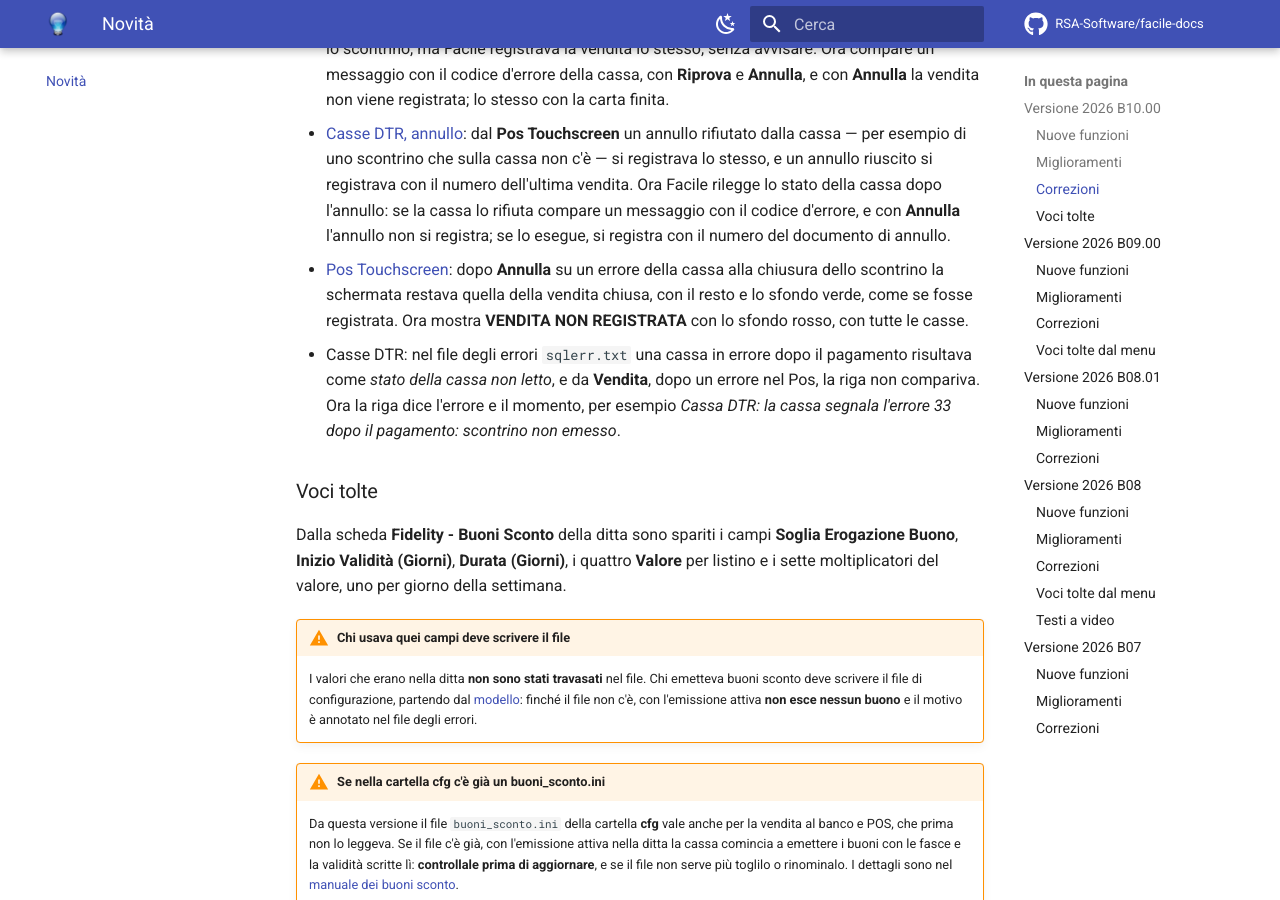
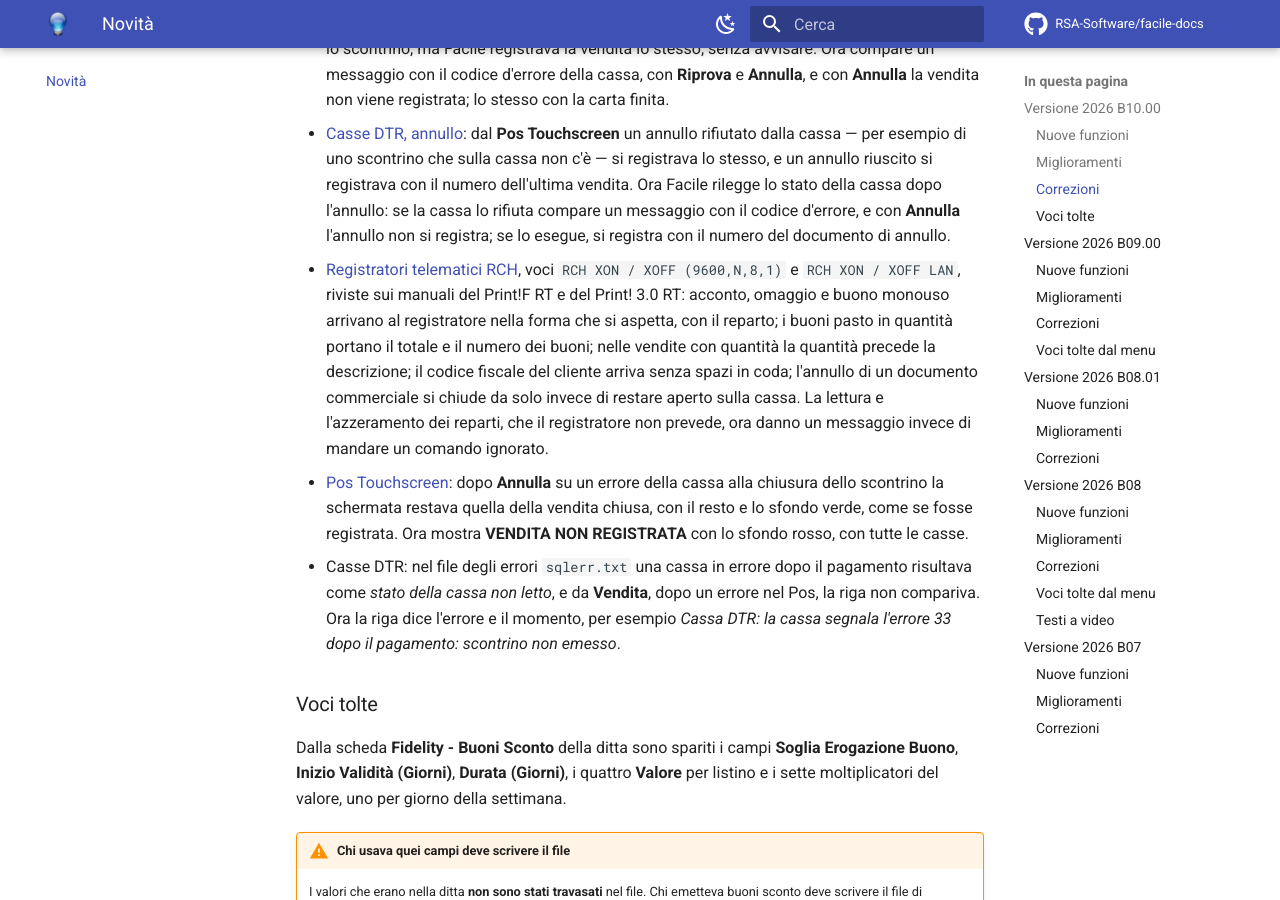
Before and after one commit to RSA-Software/facile-docs, an MkDocs documentation site: the page built from docs/novita/index.md, in a window 1280 px wide and 900 px high, scrolled down 3792 px. Built offline with MkDocs 1.6.1 and Material for MkDocs 9.7.7, drawn with Linux system fonts in a browser that asks for light colours; comment, search, counter and statistics services are not loaded.

Commit message:
Registratori RCH XON/XOFF: comandi rivisti sui manuali, lettura reparti e fattura non previste
Co-Authored-By: Claude Opus 5.5 <noreply@anthropic.com>

```diff
--- a/docs/moduli/casse-bilance/registratori/rch.md
+++ b/docs/moduli/casse-bilance/registratori/rch.md
@@ -120,7 +118,8 @@ con un documento di reso, che richiama lo scontrino originale, e le righe da
 rendere si registrano come normali vendite. Facile lo fa da solo: quando registri
 un [reso](../../vendite/vendita-al-banco.md#registrare-un-reso) apre il
 documento di reso e manda le righe con la quantità positiva. Reso e annullo
-riportano la matricola del registratore.
+riportano la matricola del registratore. Il documento di annullo si chiude da
+solo, senza bisogno di intervenire sulla tastiera della cassa.
 
 ### Cosa non si può fare
 
@@ -131,6 +130,12 @@ riportano la matricola del registratore.
   display e sulla stampa della cassa, non in Facile.
 - **Righe a doppia altezza o in grassetto** nei documenti gestionali: il
   registratore non le prevede e vengono stampate normali.
+- **Lettura e azzeramento dei reparti.** Il protocollo XON/XOFF non li
+  prevede su nessuno dei due modelli: Facile lo segnala invece di mandare il
+  comando.
+- **Fattura su cassa.** La fattura interna del registratore il Print!F la fa
+  solo in modalità Misuratore Fiscale e il Print! 3.0 RT non la prevede: con
+  un registratore telematico non si usa.
 
 ??? note "Per l'assistenza: i comandi inviati con lo XON/XOFF"
 
@@ -138,7 +143,7 @@ riportano la matricola del registratore.
 
     | Operazione | Comando |
     |---|---|
-    | Vendita | `"DESC"<prezzo>H<reparto>R`, con `<qta>*` davanti al prezzo se diversa da 1 |
+    | Vendita | `"DESC"<prezzo>H<reparto>R`, con `<qta>*` davanti alla descrizione se diversa da 1 |
     | Storno riga | prefisso `0M` |
     | Righe di descrizione aggiuntive | `"TESTO"@` |
     | Sconto / maggiorazione % su articolo | `<perc>*1M` / `<perc>*5M` |
@@ -146,8 +151,9 @@ riportano la matricola del registratore.
     | Sconto / maggiorazione a valore su articolo | `<imp>H3M` / `<imp>H7M` |
     | Sconto / maggiorazione a valore su subtotale | `<imp>H4M` / `<imp>H8M` |
     | Subtotale | `=` |
-    | Acconto / omaggio / buono monouso | `<imp>H16M` / `<imp>H17M` / `<imp>H18M` |
+    | Acconto / omaggio / buono monouso | `16M<imp>H<reparto>R` / `17M<imp>H<reparto>R` / `18M<imp>H<reparto>R` |
     | Pagamento | `<imp>H<n>T`, oppure `<n>T` per chiudere sul residuo |
+    | Buoni pasto | `<totale>H<numero buoni>*<n>T` |
     | Cancellazione | `K` |
     | Annullo documento | `k` |
     | Documento gestionale | apertura `j`, righe `"TESTO"@`, chiusura `J` |
@@ -285,8 +289,8 @@ valori di fabbrica.
     comporre il comando.
 
     Con le forme TICKETS l'importo è il totale e la quantità il numero di buoni:
-    `=T5/$1000/&2` sono due buoni da cinque euro. È la convenzione opposta allo
-    XON/XOFF, dove l'importo è il valore del singolo buono.
+    `=T5/$1000/&2` sono due buoni da cinque euro. È la stessa convenzione dello
+    XON/XOFF, dove gli stessi due buoni sono `1000H2*5T`.
 
 ## Il display cliente
 
@@ -331,6 +334,7 @@ forma di pagamento. Sono quei numeri che vanno scritti nella sezione
 |---|---|---|
 | *Attenzione! Il driver della cassa ha segnalato un errore: … Controllare la stampa prima di proseguire.* | Con il Multidriver, il registratore ha rifiutato lo scontrino o non è stato raggiungibile; al posto dei puntini c'è il testo dell'errore, vedi la tabella qui sotto. | Controlla che cosa è stato stampato. Facile non ristampa da solo: se lo scontrino non è uscito, ripetilo. |
 | *Impossible Eseguire il protocollo di Shell!* | Il Multidriver non si è potuto avviare. | Controlla `PATH_EXE` in `RCH_Multidriver.ini`. |
+| *Errore ! La lettura dei reparti non e' prevista dai registratori RCH collegati in XON/XOFF* | Con lo XON/XOFF hai chiesto la lettura o l'azzeramento dei reparti, che il registratore non prevede. | Premi **Annulla**: **Riprova** ripropone lo stesso messaggio. |
 
 I testi d'errore più comuni del Multidriver, in italiano o in inglese secondo la
 lingua impostata nel Multidriver:
--- a/docs/novita/index.md
+++ b/docs/novita/index.md
@@ -180,6 +180,16 @@ c'è un modello da scaricare.
   lo stato della cassa dopo l'annullo: se la cassa lo rifiuta compare un
   messaggio con il codice d'errore, e con **Annulla** l'annullo non si
   registra; se lo esegue, si registra con il numero del documento di annullo.
+- [Registratori telematici RCH](../moduli/casse-bilance/registratori/rch.md),
+  voci `RCH XON / XOFF (9600,N,8,1)` e `RCH XON / XOFF LAN`, riviste sui
+  manuali del Print!F RT e del Print! 3.0 RT: acconto, omaggio e buono
+  monouso arrivano al registratore nella forma che si aspetta, con il reparto;
+  i buoni pasto in quantità portano il totale e il numero dei buoni; nelle
+  vendite con quantità la quantità precede la descrizione; il codice fiscale
+  del cliente arriva senza spazi in coda; l'annullo di un documento
+  commerciale si chiude da solo invece di restare aperto sulla cassa. La
+  lettura e l'azzeramento dei reparti, che il registratore non prevede, ora
+  danno un messaggio invece di mandare un comando ignorato.
 - [Pos Touchscreen](../moduli/vendite/vendita-al-banco.md#quando-si-chiude-lo-scontrino):
   dopo **Annulla** su un errore della cassa alla chiusura dello scontrino la
   schermata restava quella della vendita chiusa, con il resto e lo sfondo
```
Also changed, not shown: other parts of docs/moduli/casse-bilance/registratori/rch.md (+2 -7 lines), docs/appendici/messaggi-errore.md (+2 -1 lines).
